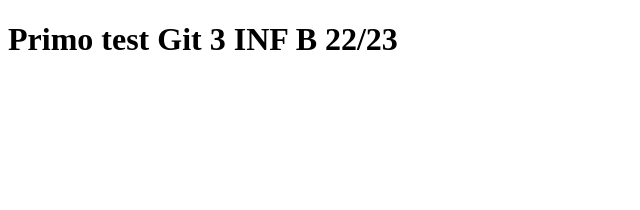
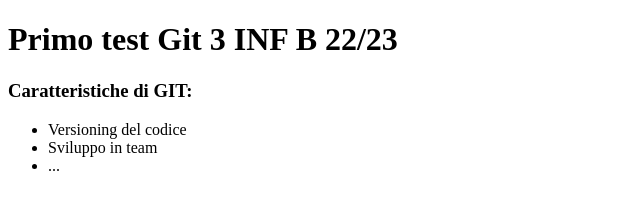
Before and after one commit to EdoardoLoIacono/test, a plain HTML site: page index.html in a window 1280 px wide. Shown: the whole page, without its empty margins (0-640 px from the left). Drawn offline with Linux system fonts and the light colour scheme.

Commit message:
Aggiunto elenco caratteristiche GIT

```diff
--- a/index.html
+++ b/index.html
@@ -8,5 +8,11 @@
 </head>
 <body>
     <h1>Primo test Git 3 INF B 22/23</h1>
+    <h3>Caratteristiche di GIT:</h3>
+    <ul>
+        <li>Versioning del codice</li>
+        <li>Sviluppo in team</li>
+        <li>...</li>
+    </ul>
 </body>
 </html>
```
